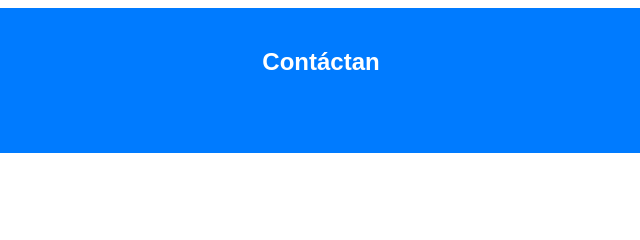
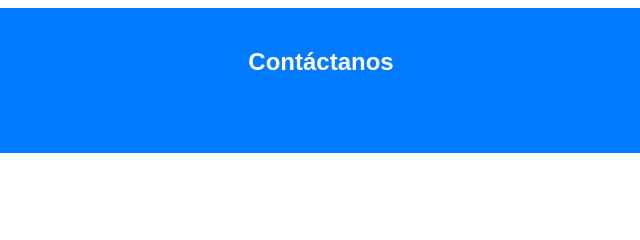
Before and after one commit to felipevalderasdevsup/Aqua, a plain HTML site: page contactos.html in a window 1280 px wide. Shown: the top 240 px of the page, 339-979 px from the left. Drawn offline with Linux system fonts and the light colour scheme; some packages are replaced by stand-ins of ours; a script that the page names is missing.

Commit message:
Update contactos.html

```diff
--- a/contactos.html
+++ b/contactos.html
@@ -10,7 +10,7 @@
 </head>
 <body>
     <div class="banner">
-        <p><h2>Contáctan</h2></p>
+        <p><h2>Contáctanos</h2></p>
         <div>
         <ul>
             <li><a href="index.html">pagina principal</a></li>
```
